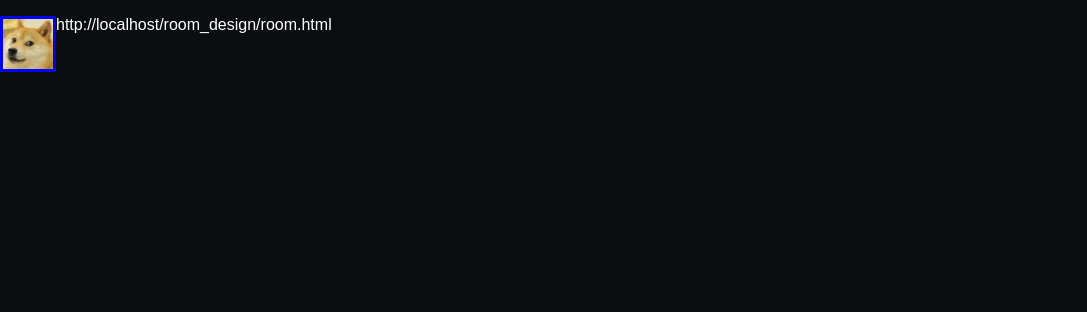
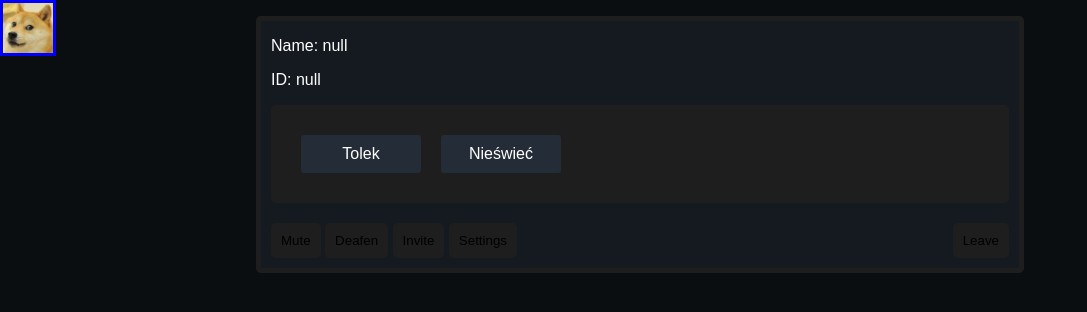
Before and after one commit to TsiteL/tsite.github.io, a plain HTML site: page room_design/room.html in a window 1280 px wide. Shown: the whole page, without its empty margins (0-1087 px from the left). Drawn offline with Linux system fonts and the light colour scheme.

Commit message:
room is cleaner

```diff
--- a/css/main.css
+++ b/css/main.css
@@ -1,7 +1,8 @@
 body {
     background-color: #0b0e11;
-    margin: 0;
+    margin: 0 auto;
     padding: 0;
     font-family: sans-serif;
     color: white;
+    width: 60%;
 }
--- a/room_design/room.css
+++ b/room_design/room.css
@@ -4,4 +4,45 @@
 /*css - border: blue 3px solid*/
 #dogeMain1 {
     border: blue 3px solid;
+    position: absolute;
+    top: 0;
+    left: 0;
 }
+.main {
+    border: #1e1e1e 5px solid;
+    border-radius: 5px;
+    background-color: #151a21;
+}
+#speakers {
+    margin: 10px;
+    padding: 20px;
+    min-height: 50%;
+    background: #1e1e1e;
+    border-radius: 5px;
+}
+#speakers div {
+    width: 100px;
+    text-align: center;
+    padding: 10px;
+    margin: 10px;
+    background: #242c37;
+    float: left;
+    border-radius: 3px;
+}
+#controls {
+    padding: 10px;
+}
+#controls button {
+    padding: 10px;
+    border-radius: 5px;
+    background-color: #1e1e1e;
+    border: 0 none;
+    outline: 0 none;
+}
+#button-leave {
+    float: right;
+}
+.clear { clear: both }
+.main_name {
+    padding-left: 10px;
+}
--- a/room_design/room.html
+++ b/room_design/room.html
@@ -14,17 +14,29 @@
     <p><span id="show_name"></span></p>
     <div class="main">
         <div class="main_name">
-            <p id="rooomname"></p><p id="iurl">Share room link: </p>
-            <p id="id">ID: </p>
+            <p id="rooomname"></p>
+            <p id="id"></p>
+        </div>
+        <div id="speakers">
+            <div>Tolek</div>
+            <div>Nieświeć</div>
+            <br class="clear"/>
+        </div>
+        <div id="controls">
+            <button id="button-leave" onclick="leave()">Leave</button>
+            <button id="button-mute" onclick="mute()">Mute</button>
+            <button id="button-deafen" onclick="deafen()">Deafen</button>
+            <button id="button-invite" onclick="invite()">Invite</button>
+            <button id="button-settings" onclick="rsettings()">Settings</button>
         </div>
     </div>
     <script type="text/javascript">
     const url = new URL (location.href);
     const roomname = url.searchParams.get("rname");
     const id = url.searchParams.get("id");
-    const url1 = url.toString();
-    document.getElementById("iurl").innerHTML = url1;
-    document.getElementById("rooomname").innerHTML = roomname;
-    document.getElementById("id").innerHTML = id;
+
+
+    document.getElementById("rooomname").innerHTML = "Name: " + roomname;
+    document.getElementById("id").innerHTML = "ID: " + id;
     </script>
 </body>
--- a/ts/index.tsx
+++ b/ts/index.tsx
@@ -6,6 +6,7 @@ function search() {
 
 }
 function goto_settings() {
+
     var set_url = 'http://tsitel.github.io/tsite.github.io/settings/index.html';
     window.open(set_url, '_blank');
 }
```
Also changed, not shown: index.html (+1 -0 lines), room_design/invite.html (added, +13 -0 lines).
